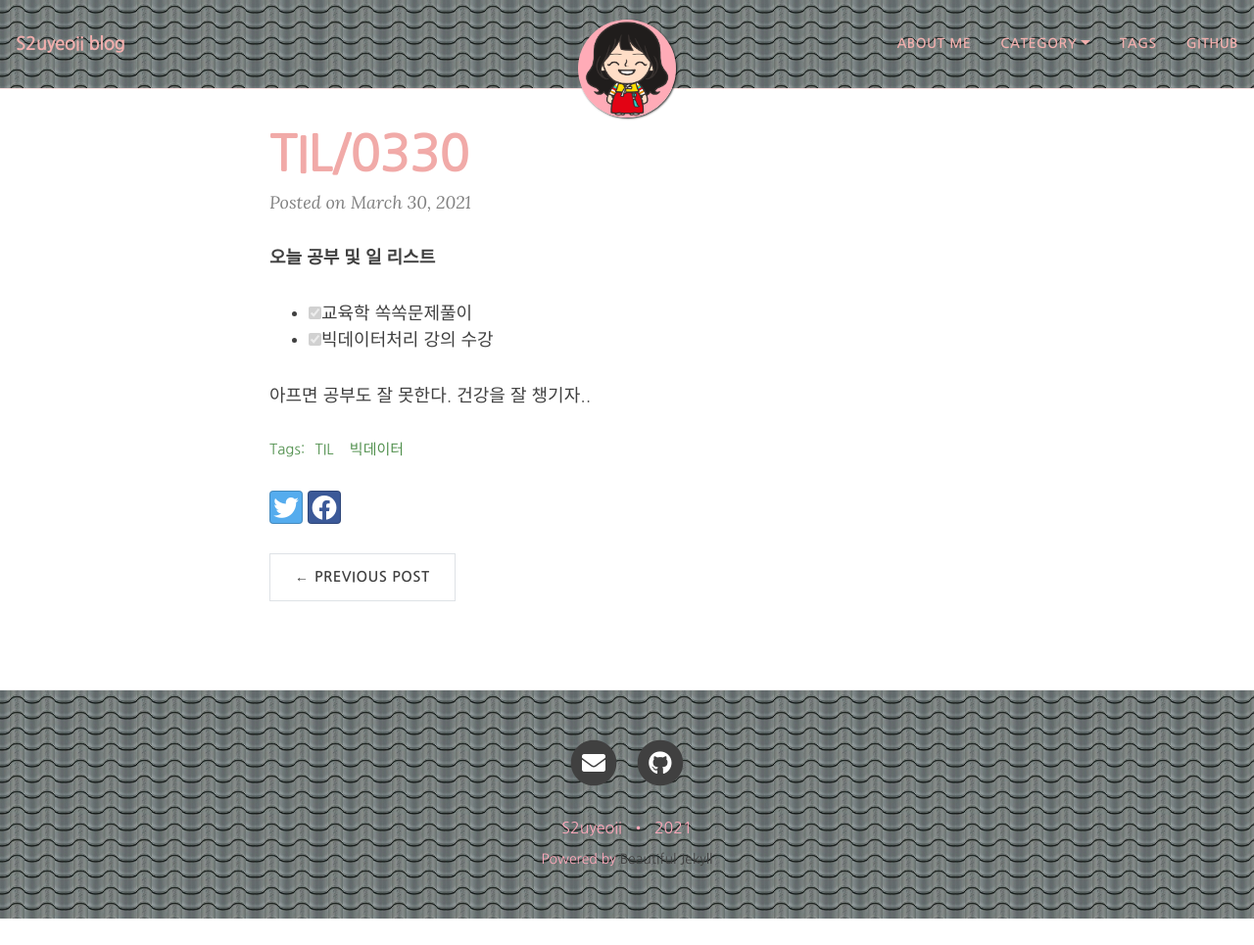
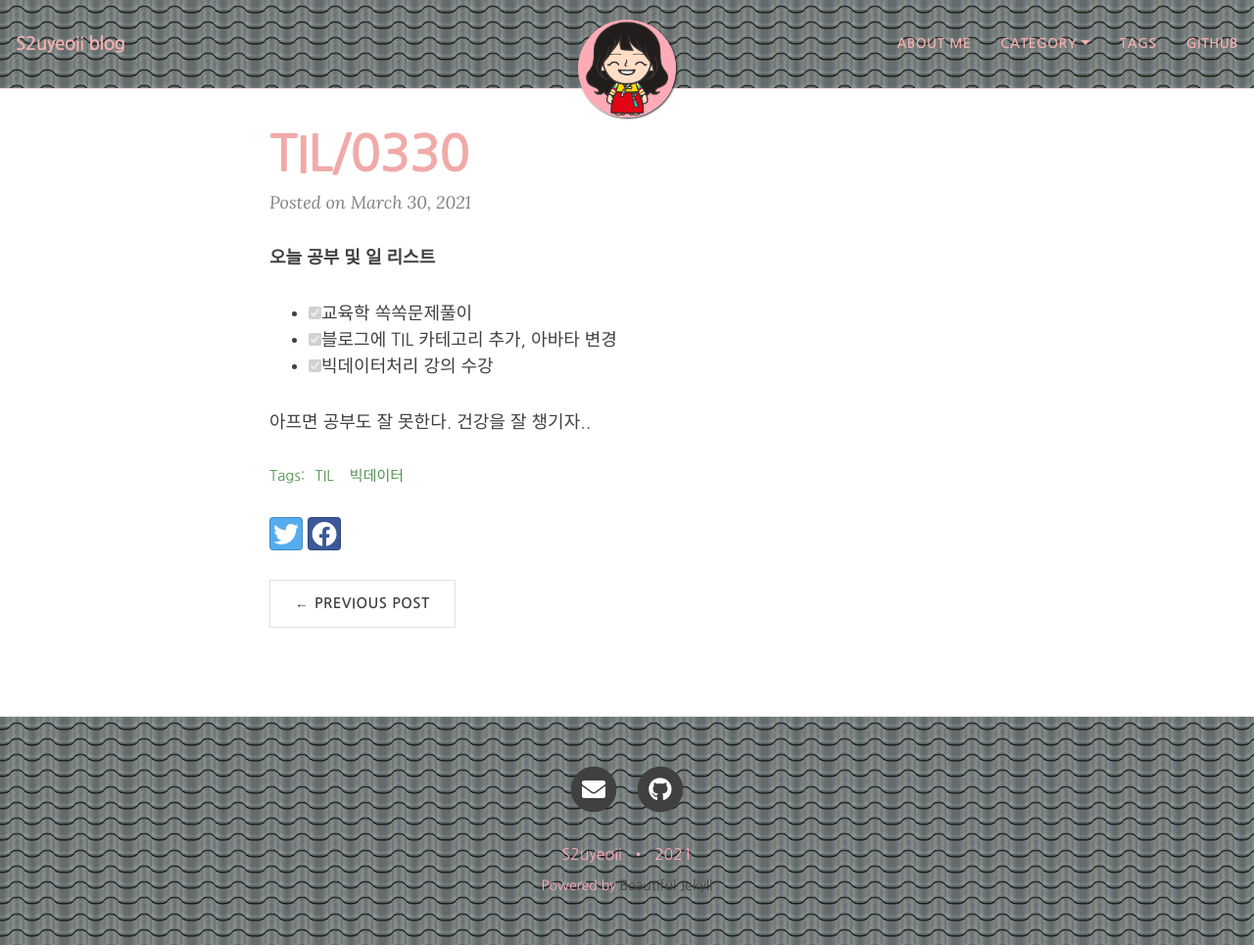
Before and after one commit to yeoneed/yeoneed.github.io, a Jekyll site: the page built from _posts/2021-03-30-TIL-0330.md, in a window 1280 px wide and 965 px high. Shown: the whole window at 98% size. Built offline with Jekyll 4.4.1, drawn with Linux system fonts in a browser that asks for light colours; nearby versions of some CDN libraries; some web fonts are replaced; comment, search, counter and statistics services are not loaded.

Commit message:
Update 2021-03-30-TIL-0330.md

```diff
--- a/_posts/2021-03-30-TIL-0330.md
+++ b/_posts/2021-03-30-TIL-0330.md
@@ -10,6 +10,7 @@ catogory: [TIL]
 **오늘 공부 및  일 리스트**
 
  - [x] 교육학 쏙쏙문제풀이
+ - [x] 블로그에 TIL 카테고리 추가, 아바타 변경
  - [x] 빅데이터처리 강의 수강
 
  아프면 공부도 잘 못한다. 건강을 잘 챙기자..
```
